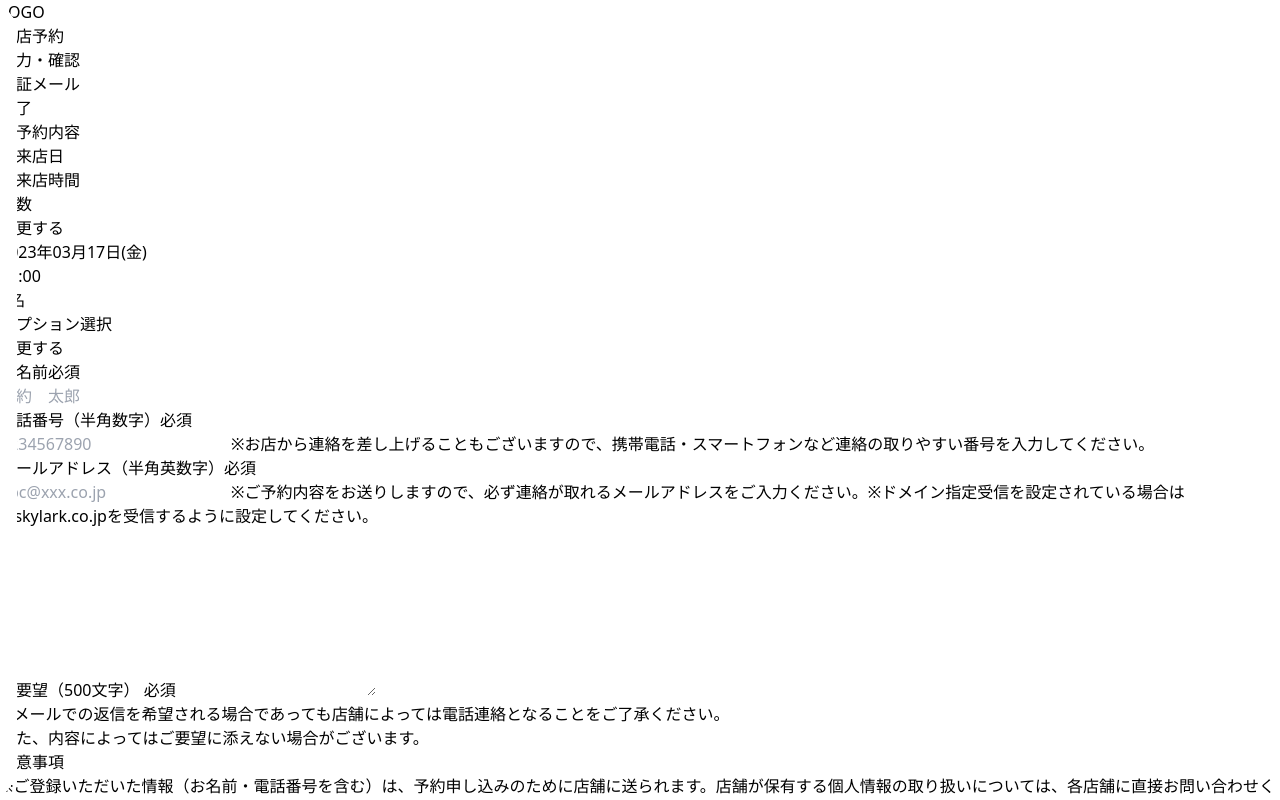
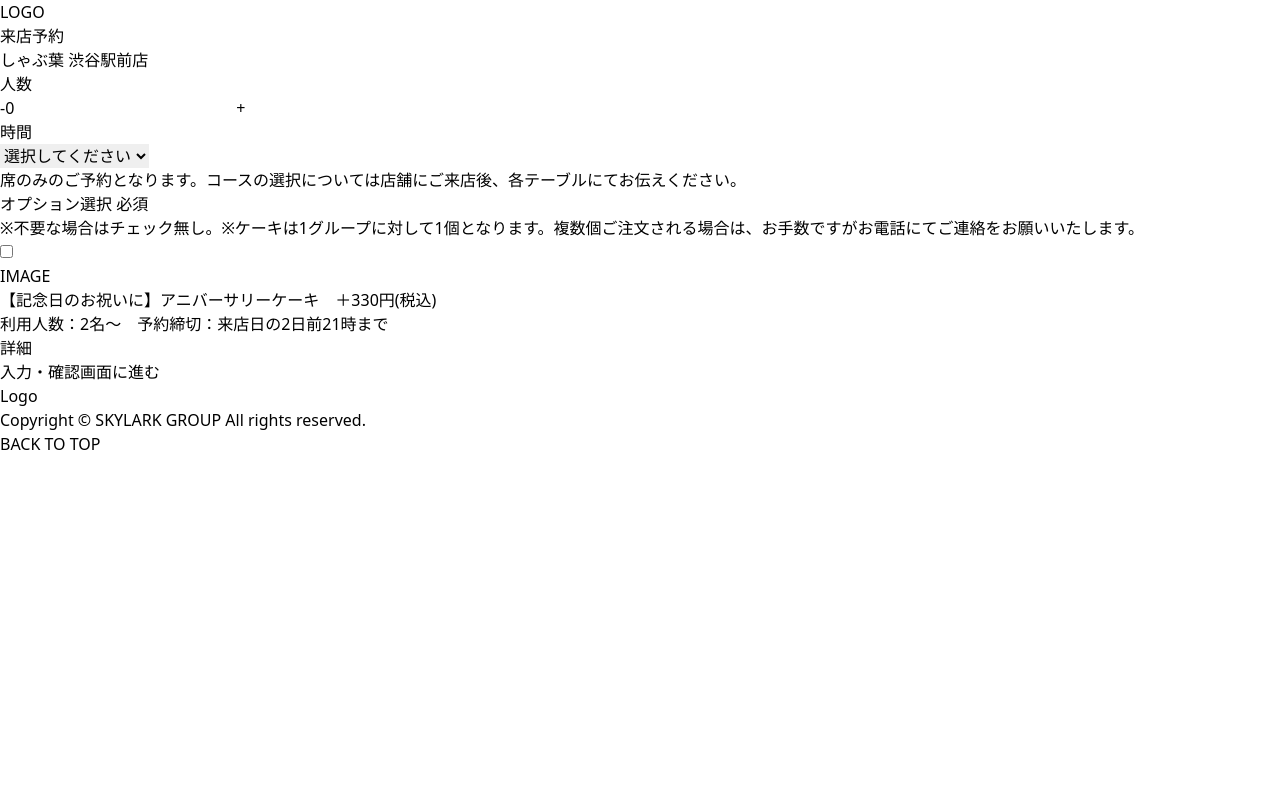
Before and after one commit to arsua-greg/color-energy-react, a Next.js app: page /reservation in a window 1280 px wide. Shown: the top 800 px of the page. Built offline with nearby package versions, Linux system fonts and the light colour scheme.

Commit message:
add first page without the calendar

```diff
--- /dev/null
+++ b/src/components/functional/OptionSelection.js
@@ -0,0 +1,82 @@
+import { Fragment, useState } from "react";
+
+export default function OptionSelection() {
+  const [isChecked, setIsChecked] = useState(false);
+
+  function handleChange() {
+    setIsChecked(!isChecked);
+  }
+
+  const advancedOptions = isChecked ? (
+    <div className="mb-16 md:px-0 px-5">
+      <p className="md:text-lg text-sm">
+        このオプションは以下の詳細設定が可能です。
+      </p>
+      <div className="md:flex mt-4">
+        <div className="md:w-1/2 flex md:bg-[#EDEDED] p-5 justify-between md:mr-3">
+          <p className="text-lg">提供方法</p>
+          <select
+            className="bg-white border border-[#8E8E8E] rounded md:max-w-[328px] w-[175px]"
+            name=""
+            id=""
+          >
+            <option value="ネコロボ">ネコロボ</option>
+          </select>
+        </div>
+        <div className="md:w-1/2 flex md:bg-[#EDEDED] p-5 justify-between md:ml-3">
+          <p className="text-lg">提供時間</p>
+          <select
+            className="bg-white border border-[#8E8E8E] rounded md:max-w-[328px] w-[175px]"
+            name=""
+            id=""
+          >
+            <option value="15分後">15分後</option>
+          </select>
+        </div>
+      </div>
+      <p className="text-xs mt-5">
+        ※提供時間は、着席からの経過時間での設定となります。その他、ご要望などがある場合には「ご来店者情報」の「ご要望」欄に記載してください。
+      </p>
+    </div>
+  ) : null;
+
+  return (
+    <Fragment>
+      <div className="mt-4 mb-20 lg:px-0 px-5">
+        <p className="text-lg leading-[22px]">
+          オプション選択{" "}
+          <span className="text-xs text-white bg-[#ABABAB] font-semibold rounded p-[3px] pl-[6px] ml-2">
+            必須
+          </span>
+        </p>
+        <p className="text-xs mt-3">
+          ※不要な場合はチェック無し。※ケーキは1グループに対して1個となります。複数個ご注文される場合は、お手数ですがお電話にてご連絡をお願いいたします。
+        </p>
+        <div className="rounded shadow-[2px_2px_4px_3px_rgba(0,0,0,0.1)] mt-7 bg-white p-6 flex items-center justify-between">
+          <div className="flex items-center">
+            <input
+              type="checkbox"
+              className="checkbox rounded border border-[#8E8E8E] bg-white w-6 h-6"
+              onChange={handleChange}
+            />
+            <div className="flex items-center px-6">
+              <p className="md:pr-7 pr-4">IMAGE</p>
+              <div>
+                <p className="md:text-lg text-[13px] font-bold">
+                  【記念日のお祝いに】アニバーサリーケーキ　＋330円(税込)
+                </p>
+                <p className="md:text-sm text-[10px]">
+                  利用人数：2名～　予約締切：来店日の2日前21時まで
+                </p>
+              </div>
+            </div>
+          </div>
+          <p className="text-[#04512A] text-lg underline underline-offset-2 self-center">
+            詳細
+          </p>
+        </div>
+      </div>
+      {advancedOptions}
+    </Fragment>
+  );
+}
--- a/src/components/layout/Footer.js
+++ b/src/components/layout/Footer.js
@@ -1,8 +1,9 @@
 export default function Footer() {
   return (
-    <footer className="container mx-auto max-w-[1120px] px-5 text-center pt-6 pb-8">
+    <footer className="container mx-auto max-w-[1120px] px-5 text-center pt-6 pb-8 relative">
       <div className="logo">Logo</div>
       <p className="">Copyright &#169; SKYLARK GROUP All rights reserved.</p>
+      <div className="absolute right-0 bottom-7">BACK TO TOP</div>
     </footer>
   );
 }
--- a/src/pages/reservation/index.js
+++ b/src/pages/reservation/index.js
@@ -1,45 +1,78 @@
-import { Fragment } from "react";
-import Steps from "../../components/layout/Steps";
-import ReservationForm from "../../components/ReservationForm";
+import { Fragment, useState } from "react";
+import Button from "../../components/ui/Button";
+import OptionSelection from "../../components/functional/OptionSelection";
 
 export default function ReservationPage() {
+  const [count, setCount] = useState(0);
+  const [isChecked, setIsChecked] = useState(false);
+
+  const decrementCount = () => {
+    setCount(count - 1);
+  };
+
+  const incrementCount = () => {
+    setCount(count + 1);
+  };
+
   return (
     <Fragment>
-      <Steps />
-      <div className="max-w-[1120px] mx-auto">
-        <section className="sect_1">
-          <div className="my-5 md:flex pb-6 border-b border-[#D9D9D9]">
-            <div className="flex md:w-1/2 px-5">
-              <div className="w-1/2">
-                <p className="text-lg font-bold">ご予約内容</p>
-                <p>ご来店日</p>
-                <p>ご来店時間</p>
-                <p>人数</p>
+      <div className="max-w-[1120px] mx-auto md:mt-16 mt-8">
+        <div className="border-b border-[#D9D9D9] md:pb-10 pb-6">
+          <div className="md:px-0 px-5">
+            <h1 className="font-bold md:text-3xl text-xl">
+              しゃぶ葉 渋谷駅前店
+            </h1>
+            <div className="md:flex md:mt-12 mt-6">
+              <div className="flex md:w-1/2 md:bg-[#EDEDED] justify-between p-5 md:mr-3">
+                <div className="w-1/2">
+                  <p className="font-xl">人数</p>
+                </div>
+                <div className="text-center">
+                  <button
+                    className="btn bg-[#04512A] border-0 p-0 text-sm min-h-0 h-6 w-6 rounded-[4px] items-start"
+                    onClick={decrementCount}
+                  >
+                    <p className="text-white text-xl leading-none">-</p>
+                  </button>
+                  <input
+                    className="bg-transparent text-center text-lg w-[94px] appearance-none relative"
+                    type="number"
+                    name="number"
+                    id="number"
+                    value={`${count}`}
+                    onChange={(e) => setCount(parseInt(e.target.value))}
+                  />
+                  <button
+                    className="btn bg-[#04512A] border-0 p-0 text-sm min-h-0 h-6 w-6 rounded-[4px] items-start"
+                    onClick={incrementCount}
+                  >
+                    <p className="text-white text-xl leading-none">+</p>
+                  </button>
+                </div>
               </div>
-              <div className="w-1/2 text-right">
-                <p className="text-[#04512A] text-base underline underline-offset-4">
-                  変更する
-                </p>
-                <p>2023年03月17日(金)</p>
-                <p>11:00</p>
-                <p>3名</p>
-              </div>
-            </div>
-            <div className="flex md:w-1/2 px-5 mt-9 md:mt-0">
-              <div className="w-1/2">
-                <p className="text-lg font-bold">オプション選択</p>
-              </div>
-              <div className="w-1/2 text-right">
-                <p className="text-[#04512A] text-base underline underline-offset-4">
-                  変更する
-                </p>
+              <div className="flex md:w-1/2 md:bg-[#EDEDED] justify-between p-5 md:ml-3">
+                <p className="font-xl">時間</p>
+                <select
+                  className="bg-white border border-[#8E8E8E] rounded md:max-w-[412px] w-1/2 pl-6 text-base"
+                  name="time"
+                  id=""
+                  onChange={(e) => e.target.value}
+                  defaultValue="選択してください"
+                >
+                  <option disabled>選択してください</option>
+                  <option value="time1">Time 1</option>
+                  <option value="time2">Time 2</option>
+                  <option value="time3">Time 3</option>
+                </select>
               </div>
             </div>
           </div>
-        </section>
-        <section className="sect_2 px-5">
-          <ReservationForm />
-        </section>
+          <p className="md:text-lg text-sm md:mt-14 mt-9 md:px-0 px-5">
+            席のみのご予約となります。コースの選択については店舗にご来店後、各テーブルにてお伝えください。
+          </p>
+        </div>
+        <OptionSelection />
+        <Button text="入力・確認画面に進む" />
       </div>
     </Fragment>
   );
--- a/src/pages/reservation/notes.js
+++ b/src/pages/reservation/notes.js
@@ -5,13 +5,13 @@ export default function Notes() {
     <Fragment>
       <div className="mt-5">
         <p className="text-lg font-bold">注意事項</p>
-        <p className="md:text-sm text-xs leading-[17px]">
+        <p className="md:text-sm text-xs leading-[17px] mt-3">
           ※ご登録いただいた情報（お名前・電話番号を含む）は、予約申し込みのために店舗に送られます。店舗が保有する個人情報の取り扱いについては、各店舗に直接お問い合わせください。
         </p>
       </div>
       <div className="mt-9 mb-9">
         <p className="text-lg font-bold">キャンセル規定</p>
-        <p className="md:text-sm text-xs leading-[17px]">
+        <p className="md:text-sm text-xs leading-[17px] mt-3">
           ※予約時間を15分過ぎてもお集まりいただけない場合キャンセル扱いとさせていただきます。入店時に予約している旨をスタッフにお伝えください。
           <br />
           ※予約成立後のキャンセルはキャンセル料が発生する場合があるほか、ご利用を制限させていただく場合がございます。
--- a/src/styles/ReservationForm.module.css
+++ b/src/styles/ReservationForm.module.css
@@ -0,0 +1,5 @@
+.psuedo::before {
+  content: "名";
+  position: absolute;
+  right: 0;
+}
```
Also changed, not shown: src/components/ReservationConfirmation/ReservationForm.js (+44 -0 lines).
